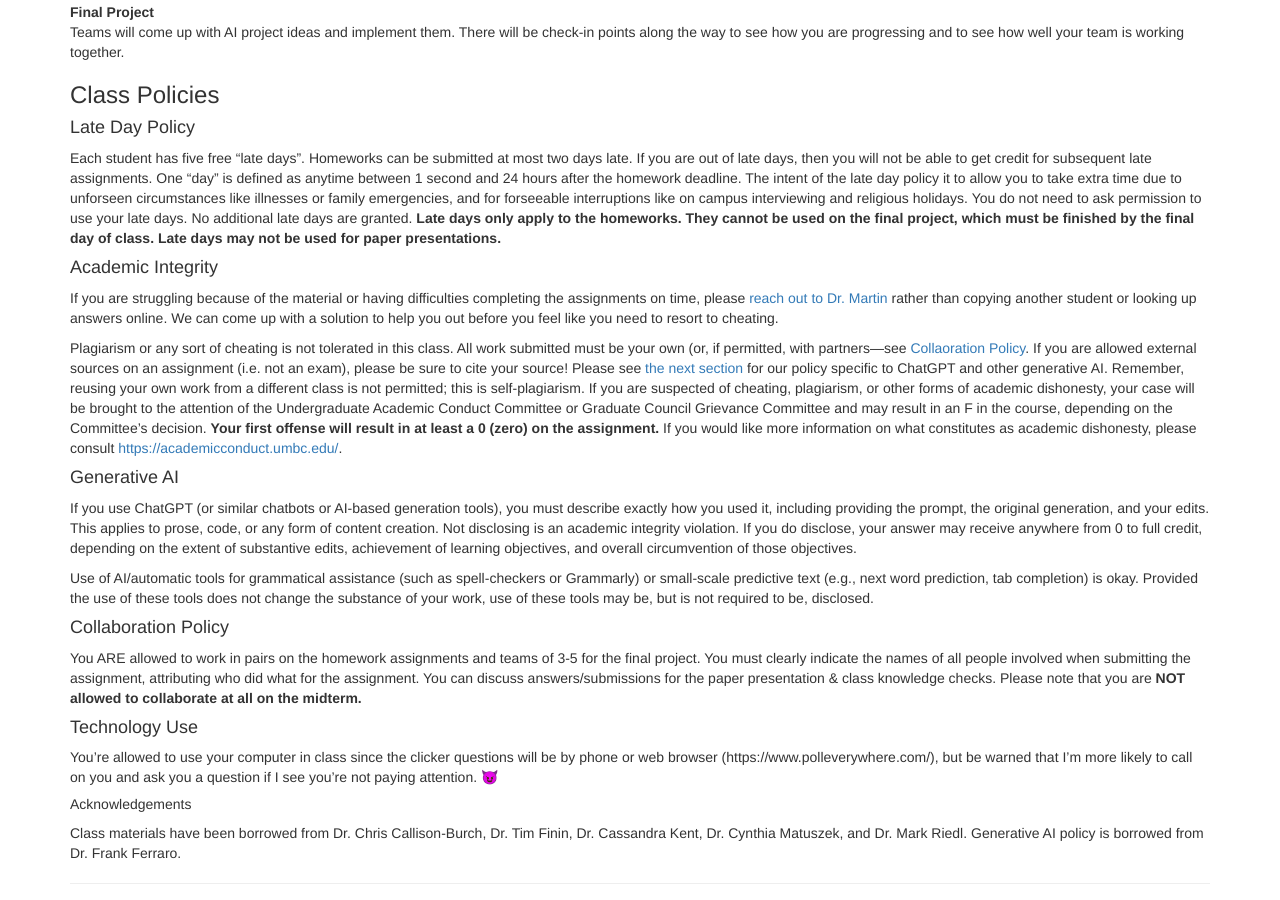
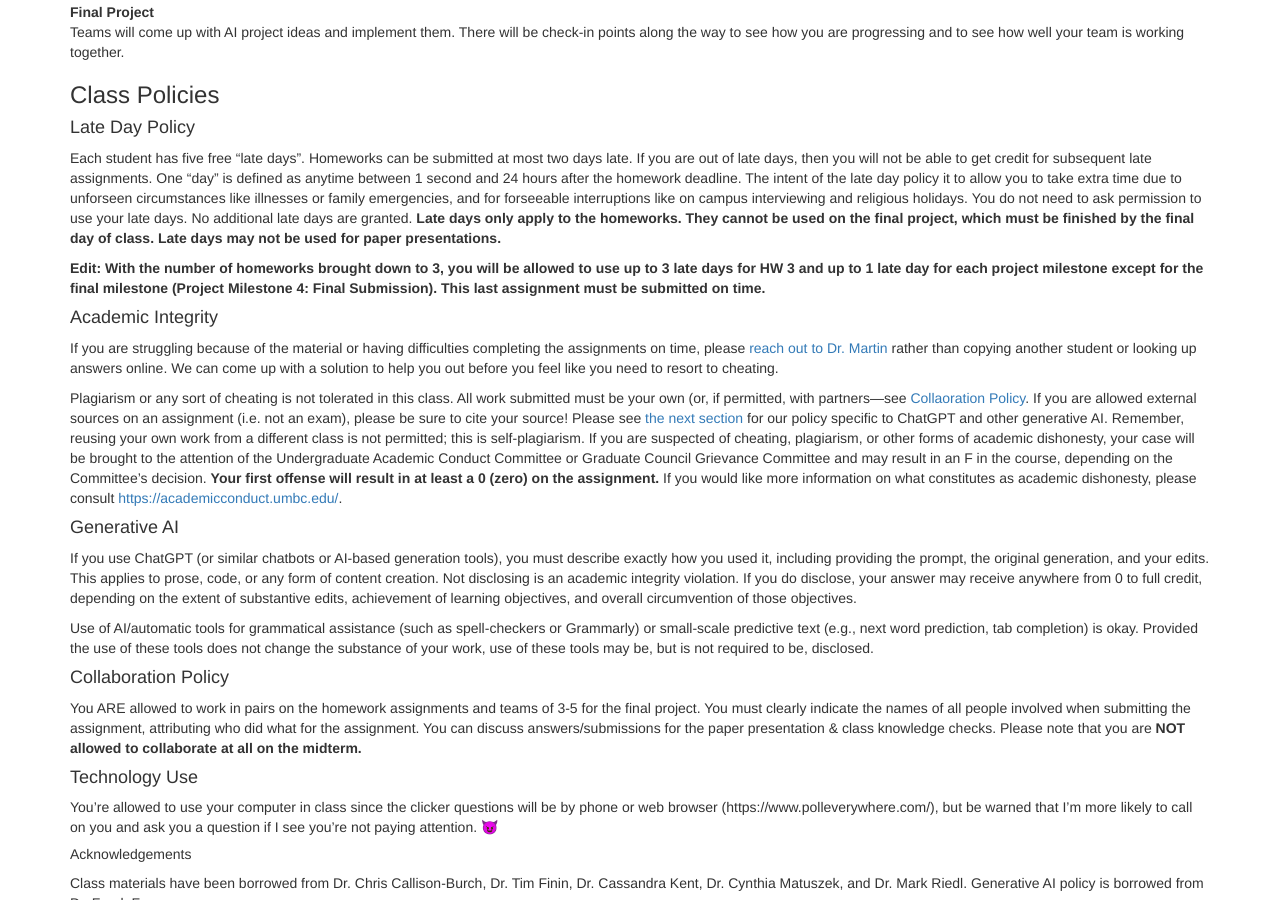
Before and after one commit to lara-martin/Principles-of-AI, a Jekyll site: the page built from index.md, in a window 1280 px wide and 900 px high, scrolled down 1713 px. Built offline with Jekyll 4.4.1, drawn with Linux system fonts in a browser that asks for light colours; nearby versions of some CDN libraries; a script that is not in the unit is left out.

Commit message:
updated late day policy

```diff
--- a/index.md
+++ b/index.md
@@ -141,6 +141,8 @@ Final Project
 #### Late Day Policy
 Each student has five free "late days".  Homeworks can be submitted at most two days late.  If you are out of late days, then you will not be able to get credit for subsequent late assignments. One "day" is defined as anytime between 1 second and 24 hours after the homework deadline. The intent of the late day policy it to allow you to take extra time due to unforseen circumstances like illnesses or family emergencies, and for forseeable interruptions like on campus interviewing and religious holidays.  You do not need to ask permission to use your late days.  No additional late days are granted. **Late days only apply to the homeworks. They cannot be used on the final project, which must be finished by the final day of class.  Late days may not be used for paper presentations.**
 
+**Edit: With the number of homeworks brought down to 3, you will be allowed to use up to 3 late days for HW 3 and up to 1 late day for each project milestone except for the final milestone (Project Milestone 4: Final Submission). This last assignment must be submitted on time.**
+
 #### Academic Integrity
 If you are struggling because of the material or having difficulties completing the assignments on time, please [reach out to Dr. Martin](mailto:laramar@umbc.edu) rather than copying another student or looking up answers online. We can come up with a solution to help you out before you feel like you need to resort to cheating.
 
```
